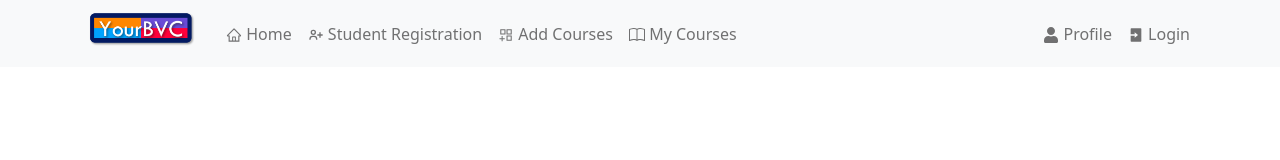
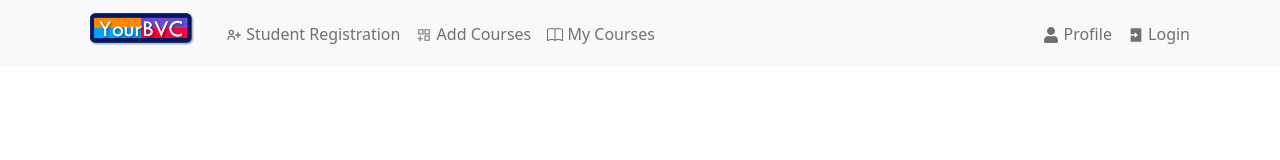
Before and after one commit to mnreettoor/webprogramming, a React (Create React App) app in the folder courseproject/: page /student-registration in a window 1280 px wide. Shown: the top 160 px of the page. Built offline with nearby package versions, Linux system fonts and the light colour scheme; the HTML template or start-up script is replaced by a standard one.

Commit message:
Updated the menu

```diff
--- a/courseproject/src/App.js
+++ b/courseproject/src/App.js
@@ -1,6 +1,5 @@
 import React, { Component } from 'react';
 import { BrowserRouter as Router,Routes, Route  } from 'react-router-dom';
-import Home from './Pages/Home'
 import {Login} from './Pages/Login'
 import Profile from './Pages/Profile'
 import {StudentRegistration} from './Pages/StudentRegistration'
@@ -15,8 +14,7 @@ class App extends Component {
       <Router>
         <Header/>
         <Routes>
-          <Route index element={<Login/>}/>
-          <Route path="/" element={<Home/>}/>
+          <Route path="/" index element={<Login/>}/>
           <Route path="/profile" element={<Profile/>}/>
           <Route path="/student-registration" element={<StudentRegistration/>}/>
           <Route path="/add-courses" element={<AddCourses/>}/>
--- a/courseproject/src/Components/Header.js
+++ b/courseproject/src/Components/Header.js
@@ -4,7 +4,6 @@ import Container from 'react-bootstrap/Container';
 import Nav from 'react-bootstrap/Nav';
 import Navbar from 'react-bootstrap/Navbar';
 import Logo from '../Images/logo.png'
-import { AiOutlineHome } from 'react-icons/ai';
 import {BiUserPlus} from 'react-icons/bi';
 import {AiOutlineAppstoreAdd} from 'react-icons/ai';
 import {BsBook} from 'react-icons/bs';
@@ -21,14 +20,13 @@ const Header = () => {
           <Navbar.Toggle aria-controls="responsive-navbar-nav" />
           <Navbar.Collapse id="responsive-navbar-nav">
             <Nav className="me-auto">
-              <Nav.Link href="/"><AiOutlineHome style={{verticalAlign: "middle"}}/> Home</Nav.Link>
               <Nav.Link href="/student-registration"><BiUserPlus/> Student Registration</Nav.Link>
               <Nav.Link href="/add-courses"><AiOutlineAppstoreAdd/> Add Courses</Nav.Link>
               <Nav.Link href="/my-courses"><BsBook/> My Courses</Nav.Link>
             </Nav>
             <Nav>
             <Nav.Link href="/profile"><FaUser/> Profile</Nav.Link>
-            <Nav.Link href="/login"><RiLoginBoxFill/> Login</Nav.Link>
+            <Nav.Link href="/"><RiLoginBoxFill/> Login</Nav.Link>
             </Nav>
           </Navbar.Collapse>
         </Container>
--- a/courseproject/src/Pages/Home.js
+++ /dev/null
@@ -1,12 +0,0 @@
-import React from 'react'
-// Abdul
-const Home = ()=>{
-
-    return(
-        <>
-        <h1>Home</h1>
-        </>
-    )
-}
-
-export default Home
```
